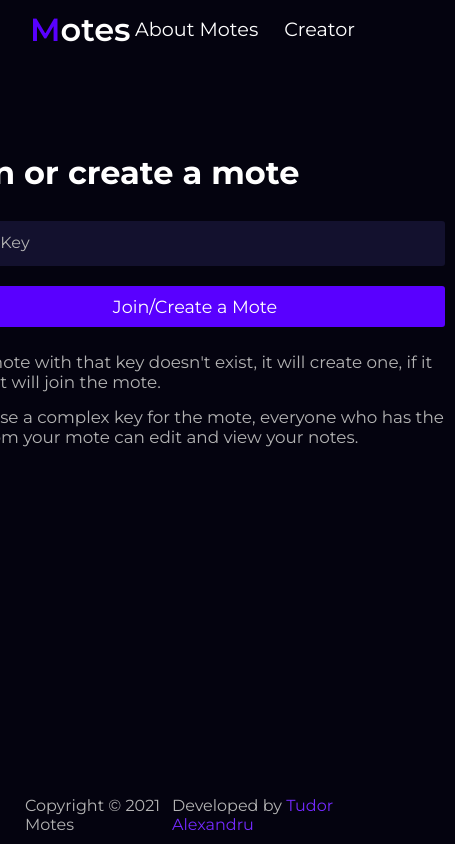
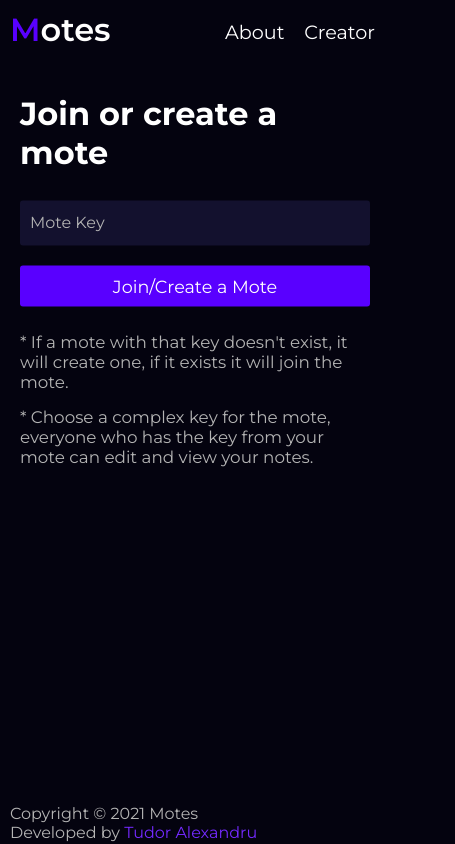
Before and after one commit to tudorale/motes, a React (Create React App) app: page /#/ in a window 390 px wide. Shown: the whole page, 455 px wide, since content can reach past the window. Built offline with nearby package versions, Linux system fonts and the light colour scheme; no server answers.

Commit message:
making main page responsive

```diff
--- a/src/components/subcomponent/Navbar.tsx
+++ b/src/components/subcomponent/Navbar.tsx
@@ -7,7 +7,7 @@ function Navbar() {
         <div className="navbar">
             <Link to="/"><h1 className="logo"><span>M</span>otes</h1></Link>
             <ul>
-                <li><Link to="/about">About Motes</Link></li>
+                <li><Link to="/about">About</Link></li>
                 <li><a href="https://tudorale.github.io/portfolio/" target="_blank" rel="noreferrer">Creator</a></li>
             </ul>
         </div>
--- a/src/style/_footer.scss
+++ b/src/style/_footer.scss
@@ -13,3 +13,14 @@
         text-decoration: none;
     }
 }
+
+@media only screen and (max-width: 550px){
+    .footer{
+        padding: 0 10px;
+        padding-bottom: 10px;
+        padding-top: 30px;
+        flex-direction: column;
+        height: 70px;
+    }
+
+}
--- a/src/style/_navbar.scss
+++ b/src/style/_navbar.scss
@@ -15,7 +15,7 @@
         }
     }
     ul{
-        width: 240px;
+        width: 170px;
         position: absolute;
         right: 0;
         list-style: none;
@@ -24,7 +24,7 @@
         flex-direction: row;
         font-size: 1.2rem;
         padding: 10px;
-        padding-top: 17px;
+        padding-top: 20px;
         margin-right: 25px;
         li a{
             color: white;
@@ -34,3 +34,13 @@
         }
     }
 }
+
+@media only screen and (max-width: 550px){
+    .navbar a .logo{
+        margin-left: 0px;
+    }
+
+    .navbar ul{
+        margin-right: 5px;
+    }
+}
--- a/src/style/css/main.css
+++ b/src/style/css/main.css
@@ -18,7 +18,7 @@
 }
 
 .navbar ul {
-  width: 240px;
+  width: 170px;
   position: absolute;
   right: 0;
   list-style: none;
@@ -34,7 +34,7 @@
           flex-direction: row;
   font-size: 1.2rem;
   padding: 10px;
-  padding-top: 17px;
+  padding-top: 20px;
   margin-right: 25px;
 }
 
@@ -47,6 +47,15 @@
 
 .navbar ul li a:hover {
   color: #5900ff;
+}
+
+@media only screen and (max-width: 550px) {
+  .navbar a .logo {
+    margin-left: 0px;
+  }
+  .navbar ul {
+    margin-right: 5px;
+  }
 }
 
 .footer {
@@ -68,6 +77,19 @@
 .footer p a {
   color: #742aff;
   text-decoration: none;
+}
+
+@media only screen and (max-width: 550px) {
+  .footer {
+    padding: 0 10px;
+    padding-bottom: 10px;
+    padding-top: 30px;
+    -webkit-box-orient: vertical;
+    -webkit-box-direction: normal;
+        -ms-flex-direction: column;
+            flex-direction: column;
+    height: 70px;
+  }
 }
 
 .moteWrapper .moteContent {
@@ -291,4 +313,12 @@ body {
 .main .content .note {
   color: #b4b4b4;
 }
+
+@media only screen and (max-width: 550px) {
+  .main .content {
+    width: 100%;
+    top: 280px;
+    padding: 0 20px;
+  }
+}
 /*# sourceMappingURL=main.css.map */
--- a/src/style/main.scss
+++ b/src/style/main.scss
@@ -26,6 +26,7 @@ body{
         width: 500px;
         display: flex;
         flex-direction: column;
+
         h1{
             margin-bottom: 10px;
         }
@@ -85,3 +86,11 @@ body{
         }
     }
 }
+
+@media only screen and (max-width: 550px){
+    .main .content{
+        width: 100%;
+        top: 280px;
+        padding: 0 20px;
+    }
+}
```
Also changed, not shown: 1 other file (tests, documents, lock files or other folders).
